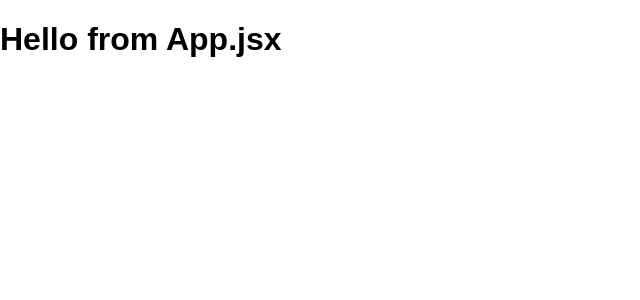
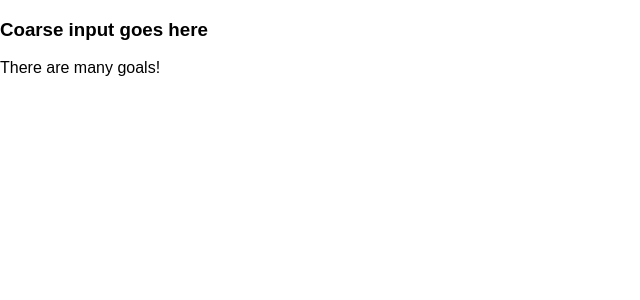
Before and after one commit to rveliza/styling-react-components, a React (Create React App) app: page / in a window 1280 px wide. Shown: the top 300 px of the page, without its empty margins (0-640 px from the left). Built offline with nearby package versions, Linux system fonts and the light colour scheme.

Commit message:
Add decision making to App.jsx

```diff
--- a/src/App.jsx
+++ b/src/App.jsx
@@ -1,6 +1,31 @@
+import React, { useState } from "react";
 
 const App = () => {
-    return(<h1>Hello from App.jsx</h1>);
+    const [courseGoals, setCourseGoals] = useState([
+        { text: 'Do all exercises!', id: 'g1' },
+        { text: 'Finish the course!', id: 'g2' }
+    ]);
+
+    let content = (
+        <p style={{ textAling: 'center' }}>No goals found. Maybe add one?</p>
+    );
+
+    if (courseGoals.length > 0) {
+        content = (
+            <p>There are many goals!</p>
+        );
+    }
+
+    return(
+        <div>
+            <section id="goal-form">
+                <h3>Coarse input goes here</h3>
+            </section>
+            <section id="goals">
+                {content}
+            </section>
+        </div>
+    );
 }
 
 
```
